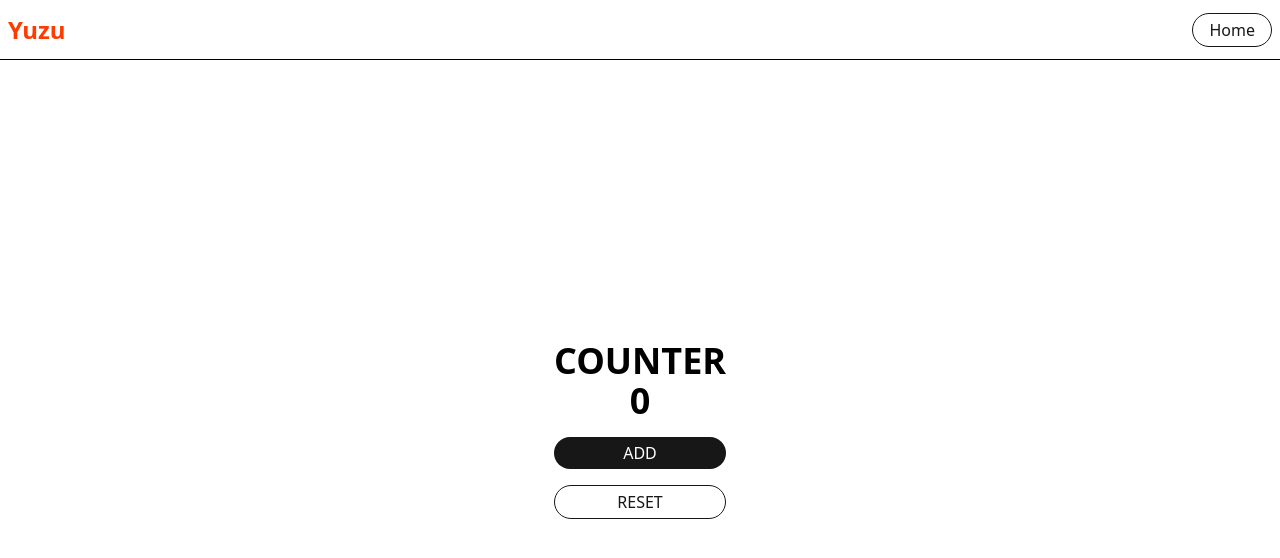
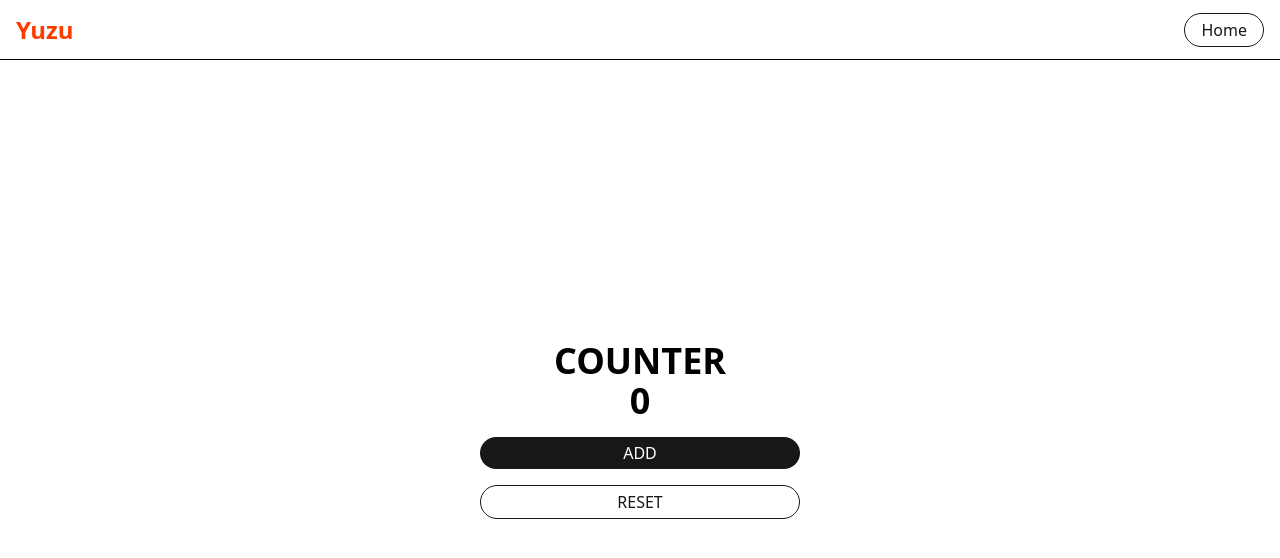
Before and after one commit to chrisknsmn/yuzu, a SvelteKit app: page / in a window 1280 px wide. Shown: the top 558 px of the page. Built offline with nearby package versions, Linux system fonts and the light colour scheme.

Commit message:
btn alignment

```diff
--- a/src/lib/components/Button.svelte
+++ b/src/lib/components/Button.svelte
@@ -8,7 +8,7 @@
 	{type}
 	{disabled}
 	class="
-    px-4 py-1 rounded-full font-medium cursor-pointer
+    px-4 py-1 rounded-full font-medium cursor-pointer max-w-sm
     {variant === 'default' ? 'bg-fg text-bg border-0' : ''}
     {variant === 'outline' ? 'bg-bg text-fg border' : ''}
     "
--- a/src/lib/components/Nav.svelte
+++ b/src/lib/components/Nav.svelte
@@ -10,7 +10,7 @@
 </script>
 
 <nav
-	class="w-full sticky top-0 left-0 h-[var(--nav-height)] border-b-1 z-50 flex items-center p-2 justify-between bg-bg"
+	class="w-full sticky top-0 left-0 h-[var(--nav-height)] border-b-1 z-50 flex items-center p-4 justify-between bg-bg"
 >
 	<a href="/" class="text-2xl font-bold text-prm">Yuzu</a>
 	<div class="flex gap-2">
--- a/src/lib/components/Section.svelte
+++ b/src/lib/components/Section.svelte
@@ -4,10 +4,12 @@
 
 <section
 	class="
-    w-full flex items-center justify-center
+    w-full flex items-center justify-center p-4
     {variant === 'default' ? 'min-h-[calc(100vh-var(--nav-height))]' : ''}
     {variant === 'fit' ? 'min-h-fit' : ''}
     "
 >
-	<slot />
+	<div class="max-w-screen-xl mx-auto w-full">
+		<slot />
+	</div>
 </section>
--- a/src/routes/+page.svelte
+++ b/src/routes/+page.svelte
@@ -14,7 +14,9 @@
 <Section>
 	<div class="flex flex-col gap-4 text-center">
 		<Title variant="h1">COUNTER <br /> {num}</Title>
-		<Button on:click={add}>ADD</Button>
-		<Button on:click={reset} variant="outline">RESET</Button>
+		<div class="w-full max-w-xs mx-auto flex flex-col gap-4">
+			<Button on:click={add}>ADD</Button>
+			<Button on:click={reset} variant="outline">RESET</Button>
+		</div>
 	</div>
 </Section>
```
